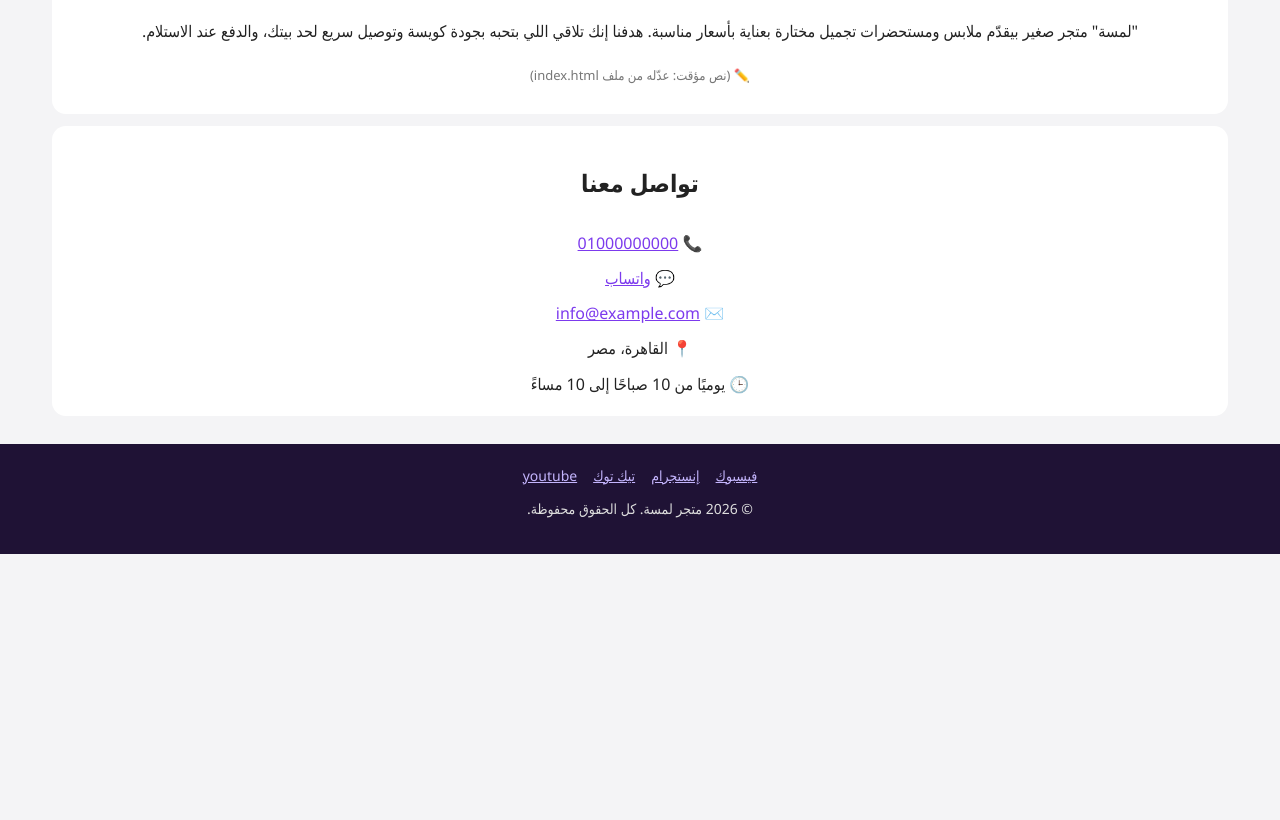
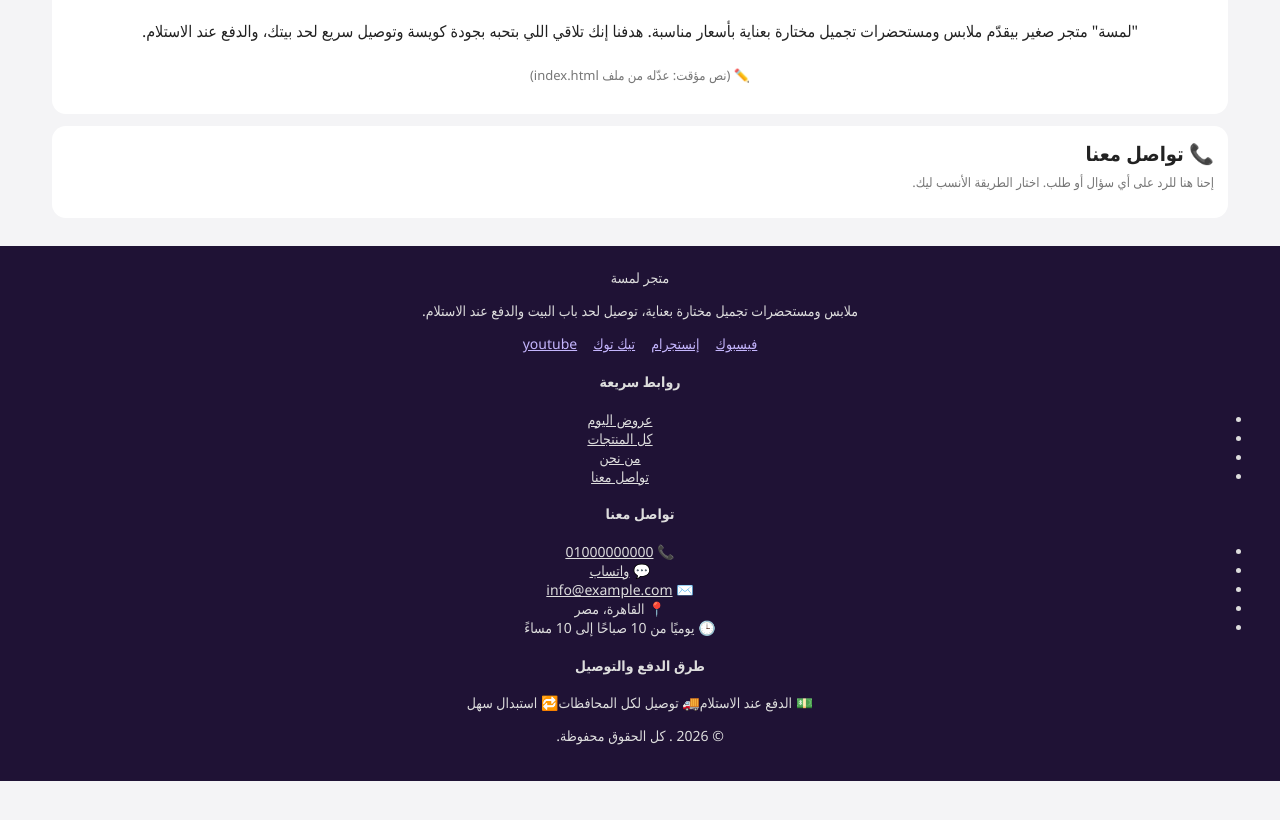
Before and after one commit to moh9180812-cyber/revo, a plain HTML site: page index.html in a window 1280 px wide. Shown: the part 1761-2581 px from the top of the page. Before the commit the page ends 2379 px from the top, so only its background shows below. Drawn offline with Linux system fonts and the light colour scheme.

Commit message:
Revamp contact section and footer in index.html
Updated the contact section and footer layout with new content and structure.

```diff
--- a/index.html
+++ b/index.html
@@ -62,15 +62,35 @@
       <p class="muted">✏️ (نص مؤقت: عدّله من ملف index.html)</p>
     </section>
 
-    <section id="contact" class="block about">
-      <h2>تواصل معنا</h2>
-      <ul id="contact-list" class="contact-list"></ul>
+    <section id="contact" class="block">
+      <div class="block-head"><h2>📞 تواصل معنا</h2></div>
+      <p class="muted" style="margin-top:-6px">إحنا هنا للرد على أي سؤال أو طلب. اختار الطريقة الأنسب ليك.</p>
+      <div class="contact-cards" id="contact-cards"></div>
+      <div class="social-row" id="social-buttons"></div>
     </section>
   </main>
 
-  <footer>
-    <div id="social" class="social"></div>
-    <p>© <span id="year"></span> <span id="footer-name"></span>. كل الحقوق محفوظة.</p>
+  <footer class="site-footer">
+    <div class="footer-grid">
+      <div>
+        <div class="footer-logo" id="footer-name"></div>
+        <p class="muted-l">ملابس ومستحضرات تجميل مختارة بعناية، توصيل لحد باب البيت والدفع عند الاستلام.</p>
+        <div class="social" id="social"></div>
+      </div>
+      <div>
+        <h4>روابط سريعة</h4>
+        <ul><li><a href="#deals">عروض اليوم</a></li><li><a href="#all">كل المنتجات</a></li><li><a href="#about">من نحن</a></li><li><a href="#contact">تواصل معنا</a></li></ul>
+      </div>
+      <div>
+        <h4>تواصل معنا</h4>
+        <ul id="contact-list"></ul>
+      </div>
+      <div>
+        <h4>طرق الدفع والتوصيل</h4>
+        <div class="pay"><span>💵 الدفع عند الاستلام</span><span>🚚 توصيل لكل المحافظات</span><span>🔁 استبدال سهل</span></div>
+      </div>
+    </div>
+    <p class="copy">© <span id="year"></span> <span id="footer-name2"></span>. كل الحقوق محفوظة.</p>
   </footer>
 
   <!-- شريط سفلي للموبايل -->
```
